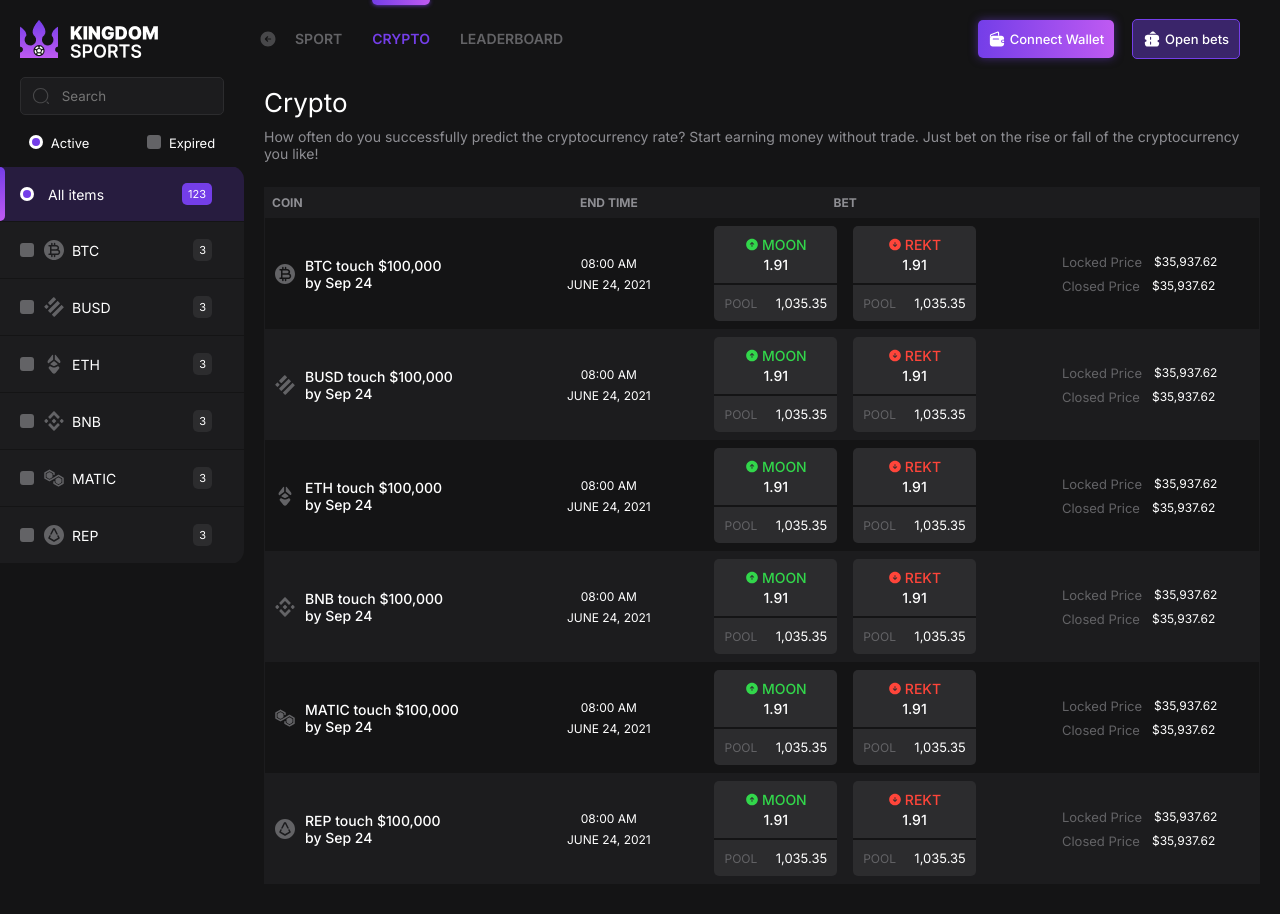
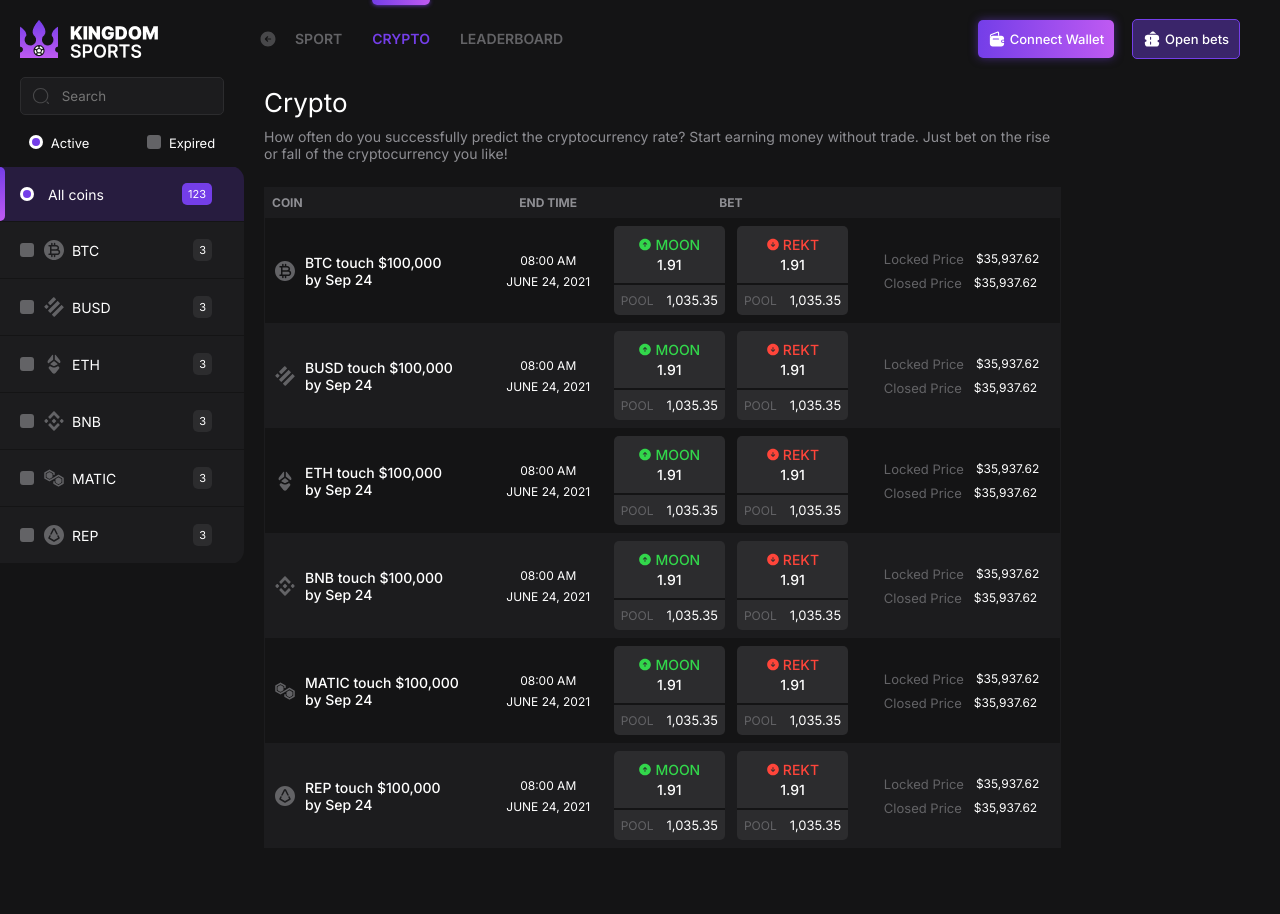
Before and after one commit to muhammad-junaid1/kingdom-sport, a React (Create React App) app: page /crypto/all in a window 1280 px wide. Shown: the top 914 px of the page. Built offline with nearby package versions, Linux system fonts and the light colour scheme.

Commit message:
decreasing widths of sections

```diff
--- a/src/components/Header.jsx
+++ b/src/components/Header.jsx
@@ -43,7 +43,8 @@ const Header = ({
                 <SVGIcons.ArrowLeft onClick={handleClick2} />
                 ]
             )}
-            {!isMobile && <NavLinks/>}
+            {!isMobile && <NavLinks setCollapseNavbar={setCollapseNavbar}
+/>}
           </div>
           <div className="header__right">
           {!isConnected ?
--- a/src/components/Main.jsx
+++ b/src/components/Main.jsx
@@ -247,12 +247,12 @@ const Main = () => {
                 <Routes>
                   <Route path="/" element={<Homepage />} />
                   <Route path="/sport/live" element={
-                      <Live/>
+                      <Live showBetsContainer={showBetsContainer}/>
 
                   } />
-                  <Route path="/sport/favourites" element={<Favourites />} />
-                  <Route path="/crypto/all" element={<Crypto cryptoActiveOrExpired={cryptoActiveOrExpired}/>} />
-                  <Route path="/crypto/:coin" element={<Crypto cryptoActiveOrExpired={cryptoActiveOrExpired}/>} />
+                  <Route path="/sport/favourites" element={<Favourites showBetsContainer={showBetsContainer}/>} />
+                  <Route path="/crypto/all" element={<Crypto cryptoActiveOrExpired={cryptoActiveOrExpired} showBetsContainer={showBetsContainer}/>} />
+                  <Route path="/crypto/:coin" element={<Crypto cryptoActiveOrExpired={cryptoActiveOrExpired} showBetsContainer={showBetsContainer}/>} />
                   <Route path="/leaderboard" element={<LeaderBoard />} />
                 </Routes>
                 </AllRoutesContext.Provider>
@@ -270,6 +270,7 @@ const Main = () => {
             setShowNavbar={setShowNavbar}
             showBets={showBets}
             setShowBets={setShowBets}
+            setCollapseNavbar={setCollapseNavbar}
           />
         )}
       </div>
--- a/src/components/NavLinks.jsx
+++ b/src/components/NavLinks.jsx
@@ -3,12 +3,15 @@ import SVGIcons from "./SvgIcons";
 import {NavLink, useLocation} from "react-router-dom";
 import "../css/NavLinks.css";
 
-const NavLinks = ({ isFixed, showBets, setShowBets, setShowNavbar }) => {
+const NavLinks = ({ isFixed, showBets, setShowBets, setShowNavbar,setCollapseNavbar }) => {
+  const location = useLocation();
+
   const handleClick = () => {
     if(isFixed) {
       setShowBets(false);
       setShowNavbar(false);
     }
+      setCollapseNavbar(false);
     return;
   }
 
@@ -16,8 +19,6 @@ const NavLinks = ({ isFixed, showBets, setShowBets, setShowNavbar }) => {
     setShowBets(!showBets);
     setShowNavbar(false);
   }
-
-  const location = useLocation();
 
   return (
     <div className={`nav-links${isFixed ? " nav-fixed" : ""}`}>
--- a/src/components/Navbar.jsx
+++ b/src/components/Navbar.jsx
@@ -129,7 +129,7 @@ const Navbar = ({
               <>
                 <NavbarItem
                   isDropDown={false}
-                  text="All items"
+                  text="All coins"
                   noIcon={true}
                   number={123}
                   collapse={collapse}
--- a/src/components/pages/Crypto.jsx
+++ b/src/components/pages/Crypto.jsx
@@ -5,7 +5,7 @@ import CryptoRow from "./components/CryptoRow";
 import CoinSection from "./components/CoinSection";
 import sampleData from "../../sampleData";
 
-const Crypto = ({cryptoActiveOrExpired}) => {
+const Crypto = ({cryptoActiveOrExpired, showBetsContainer}) => {
   const { coin } = useParams();
   if(cryptoActiveOrExpired === "active"){
   return (
@@ -17,7 +17,7 @@ const Crypto = ({cryptoActiveOrExpired}) => {
             return <CoinSection {...item} />;
           })}
      {!coin &&
-      <div className="crypto">
+      <div className="crypto" style={{width: showBetsContainer ? "100%" : "80%"}}>
         <div className="crypto__header">
           <h1>Crypto</h1>
           <p>
--- a/src/components/pages/Favourites.jsx
+++ b/src/components/pages/Favourites.jsx
@@ -3,10 +3,10 @@ import sampleData from "../../sampleData";
 import Match from './components/Match';
 import SVGIcons from "../SvgIcons";
 
-const Favourites = () => {
+const Favourites = ({showBetsContainer}) => {
     return (
         <>
-           <div className="favourites">
+           <div className="favourites" style={{width: showBetsContainer ? "100%" : "80%"}}>
                 {sampleData.favItemsData.map((item) => {
                     const Icon = SVGIcons[item.icon];
                     return (<>
--- a/src/components/pages/Live.jsx
+++ b/src/components/pages/Live.jsx
@@ -4,7 +4,7 @@ import Match from './components/Match';
 import SVGIcons from "../SvgIcons";
 import sampleData from "../../sampleData";
 
-const Live = () => {
+const Live = ({showBetsContainer}) => {
     const {search} = useLocation();
     const [allParams, setAllParams] = useState({});
 
@@ -18,7 +18,7 @@ const Live = () => {
      }, [search]);
     return (
         <>
-        <div className="live-matches">
+        <div className="live-matches" style={{width: showBetsContainer ? "100%": "80%"}}>
         {Object.keys(allParams).length === 0 && sampleData.liveNavItems.map((item) => {
            return <Match isLive={true} sport={item.text} data={item.matchData} Icon={SVGIcons[item.icon]} />
         })}
--- a/src/components/pages/components/CoinSection.jsx
+++ b/src/components/pages/components/CoinSection.jsx
@@ -7,10 +7,10 @@ import { AllRoutesContext } from "../../Main";
 
 const CoinSection = ({ coin, endTime, bet, prices }) => {
   const Icon = SVGIcons.CryptoIcons[coin.icon];
-  const { isMobile } = useContext(AllRoutesContext);
+  const { isMobile, showBetsContainer } = useContext(AllRoutesContext);
   return (
     <>
-      <div className="coin-section">
+      <div className="coin-section" style={{width: showBetsContainer ? "100%" : "80%"}}>
         <div className="coin-section__header">
           <BreadCrumbs items={["CRYPTO", coin.details()]} />
         </div>
--- a/src/components/pages/css/CoinSection.css
+++ b/src/components/pages/css/CoinSection.css
@@ -59,7 +59,7 @@
     display: flex;
 }
 .coin-content__crypto-bets .crypto-bet {
-    margin: 0 .8rem;
+    margin: 0 .6rem;
     width: 14.0rem !important;
 }
 
@@ -69,6 +69,9 @@
 }
 
 @media all and (max-width: 500px) {
+    .coin-section {
+        width: 100%;
+    }
     .coin-content__container {
         display: block;
     }
--- a/src/components/pages/css/Crypto.css
+++ b/src/components/pages/css/Crypto.css
@@ -16,6 +16,10 @@
 }
 
 @media all and (max-width: 500px) {
+
+    .crypto {
+        width: 100%;
+    }
     .crypto__body thead {
         display: none;
     }
--- a/src/components/pages/css/CryptoRow.css
+++ b/src/components/pages/css/CryptoRow.css
@@ -73,16 +73,19 @@
 .crypto-bet {
   background-color: var(--grey5);
   border-radius: 5px;
-  margin: 0 0.8rem;
+  margin: 0 0.6rem;
 }
 
 .crypto-bets .crypto-bet{
-  width: 35%;
+  width: 42%;
 }
 
-.crypto-bet .crypto-bet__header,
+.crypto-bet .crypto-bet__header {
+  padding: 10px;
+}
+
 .crypto-bet .crypto-bet__footer {
-  padding: 10px;
+  padding: 7px;
 }
 
 .crypto-bet .crypto-bet__header {
--- a/src/css/Main.css
+++ b/src/css/Main.css
@@ -30,4 +30,12 @@
         padding: 10px 15px 15px 15px;
     }
 
+    .live-matches {
+        width: 100%;
+    }
+
+    .favourites {
+        width: 100%;
+    }
+
 }
```
